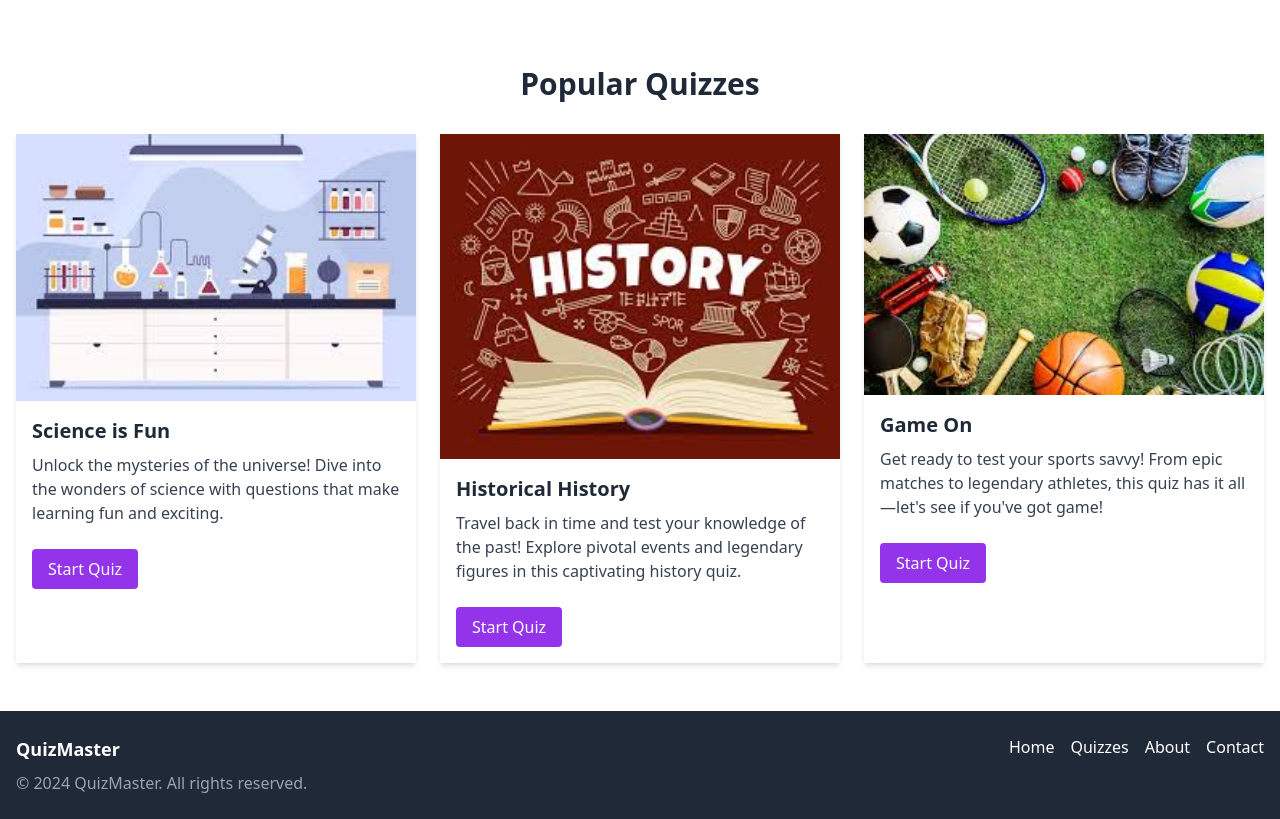
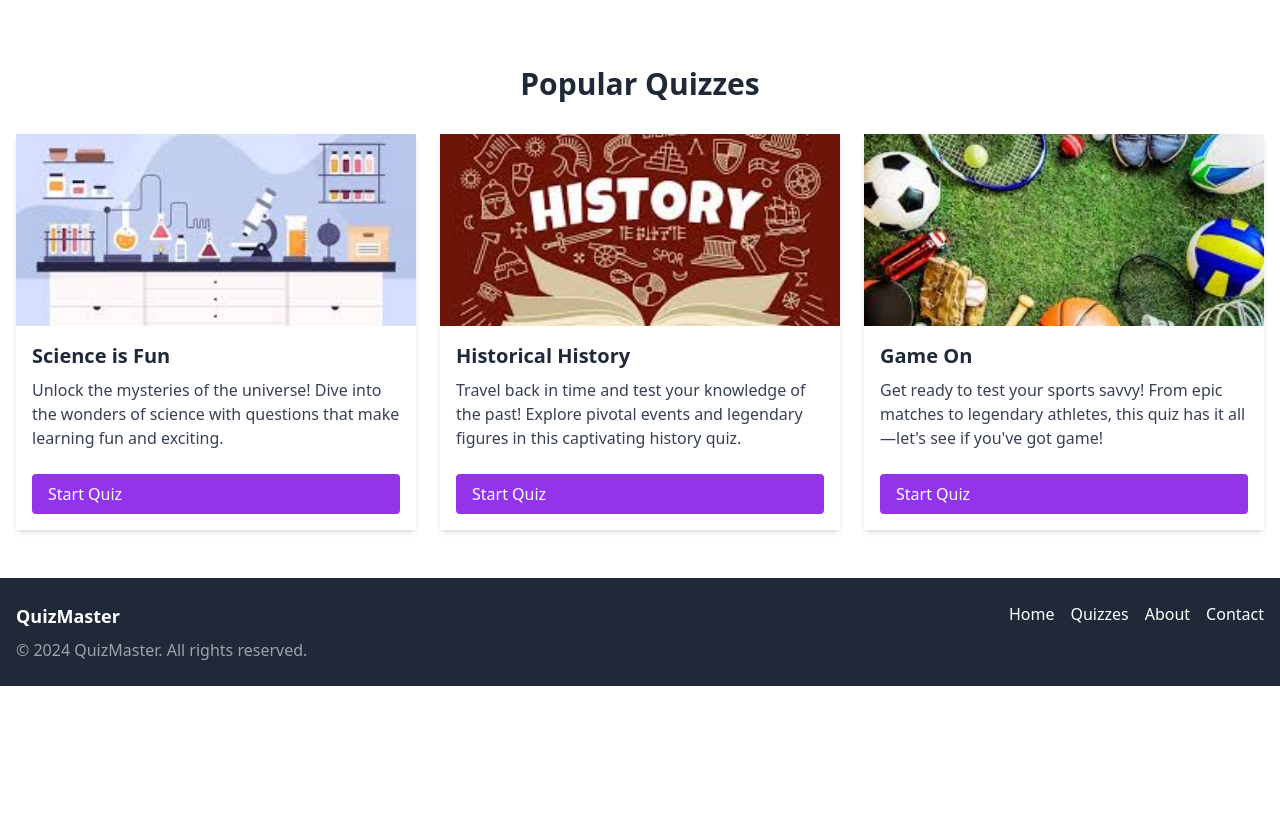
Before and after one commit to JaziBro/BrainBuster, a Next.js app: page / in a window 1280 px wide. Shown: the part 660-1479 px from the top of the page. After the commit the page ends 1346 px from the top, so only its background shows below. Built offline with nearby package versions, Linux system fonts and the light colour scheme.

Commit message:
added dark mode

```diff
--- a/src/app/page.tsx
+++ b/src/app/page.tsx
@@ -31,7 +31,8 @@ export default function Home() {
             </Link>
             <Link href="/contact" className="text-gray-700 dark:text-gray-200 hover:text-gray-900 dark:hover:text-white text-xl">
               Contact
-            </Link>          </nav>
+            </Link>
+          </nav>
         </div>
       </header>
 
@@ -59,11 +60,13 @@ export default function Home() {
           <h2 className="text-3xl font-bold text-center mb-8 dark:text-white">Popular Quizzes</h2>
           <div className="grid grid-cols-1 sm:grid-cols-2 md:grid-cols-3 gap-6">
             {/* Card 1 */}
-            <div className="bg-white dark:bg-gray-800 shadow-md rounded-lg overflow-hidden">
-              <Image src={science_quiz} alt="Quiz 1" className="w-full object-cover" />
-              <div className="p-4">
+            <div className="bg-white dark:bg-gray-800 shadow-md rounded-lg overflow-hidden flex flex-col">
+              <div className="relative h-48 w-full">
+                <Image src={science_quiz} alt="Quiz 1" layout="fill" objectFit="cover" />
+              </div>
+              <div className="p-4 flex-grow flex flex-col">
                 <h3 className="text-xl font-bold mb-2 dark:text-white">Science is Fun</h3>
-                <p className="text-gray-700 dark:text-gray-300">
+                <p className="text-gray-700 dark:text-gray-300 flex-grow">
                   Unlock the mysteries of the universe! Dive into the wonders of science with questions that make
                   learning fun and exciting.
                 </p>
@@ -74,11 +77,13 @@ export default function Home() {
             </div>
 
             {/* Card 2 */}
-            <div className="bg-white dark:bg-gray-800 shadow-md rounded-lg overflow-hidden">
-              <Image src={history_quiz} alt="Quiz 2" className="w-full object-cover" />
-              <div className="p-4">
+            <div className="bg-white dark:bg-gray-800 shadow-md rounded-lg overflow-hidden flex flex-col">
+              <div className="relative h-48 w-full">
+                <Image src={history_quiz} alt="Quiz 2" layout="fill" objectFit="cover" />
+              </div>
+              <div className="p-4 flex-grow flex flex-col">
                 <h3 className="text-xl font-bold mb-2 dark:text-white">Historical History</h3>
-                <p className="text-gray-700 dark:text-gray-300">
+                <p className="text-gray-700 dark:text-gray-300 flex-grow">
                   Travel back in time and test your knowledge of the past! Explore pivotal events and legendary
                   figures in this captivating history quiz.
                 </p>
@@ -89,13 +94,15 @@ export default function Home() {
             </div>
 
             {/* Card 3 */}
-            <div className="bg-white dark:bg-gray-800 shadow-md rounded-lg overflow-hidden">
-              <Image src={sports_quiz} alt="Quiz 3" className="w-full object-cover" />
-              <div className="p-4">
+            <div className="bg-white dark:bg-gray-800 shadow-md rounded-lg overflow-hidden flex flex-col">
+              <div className="relative h-48 w-full">
+                <Image src={sports_quiz} alt="Quiz 3" layout="fill" objectFit="cover" />
+              </div>
+              <div className="p-4 flex-grow flex flex-col">
                 <h3 className="text-xl font-bold mb-2 dark:text-white">Game On</h3>
-                <p className="text-gray-700 dark:text-gray-300">
+                <p className="text-gray-700 dark:text-gray-300 flex-grow">
                   Get ready to test your sports savvy! From epic matches to legendary athletes, this quiz has it
-                  all—let&#39;s see if you&#39;ve got game!
+                  all—let's see if you've got game!
                 </p>
                 <Link href="/quizzes/sports" className="bg-purple-600 text-white px-4 py-2 rounded hover:bg-purple-700 mt-6 inline-block">
                   Start Quiz
```
